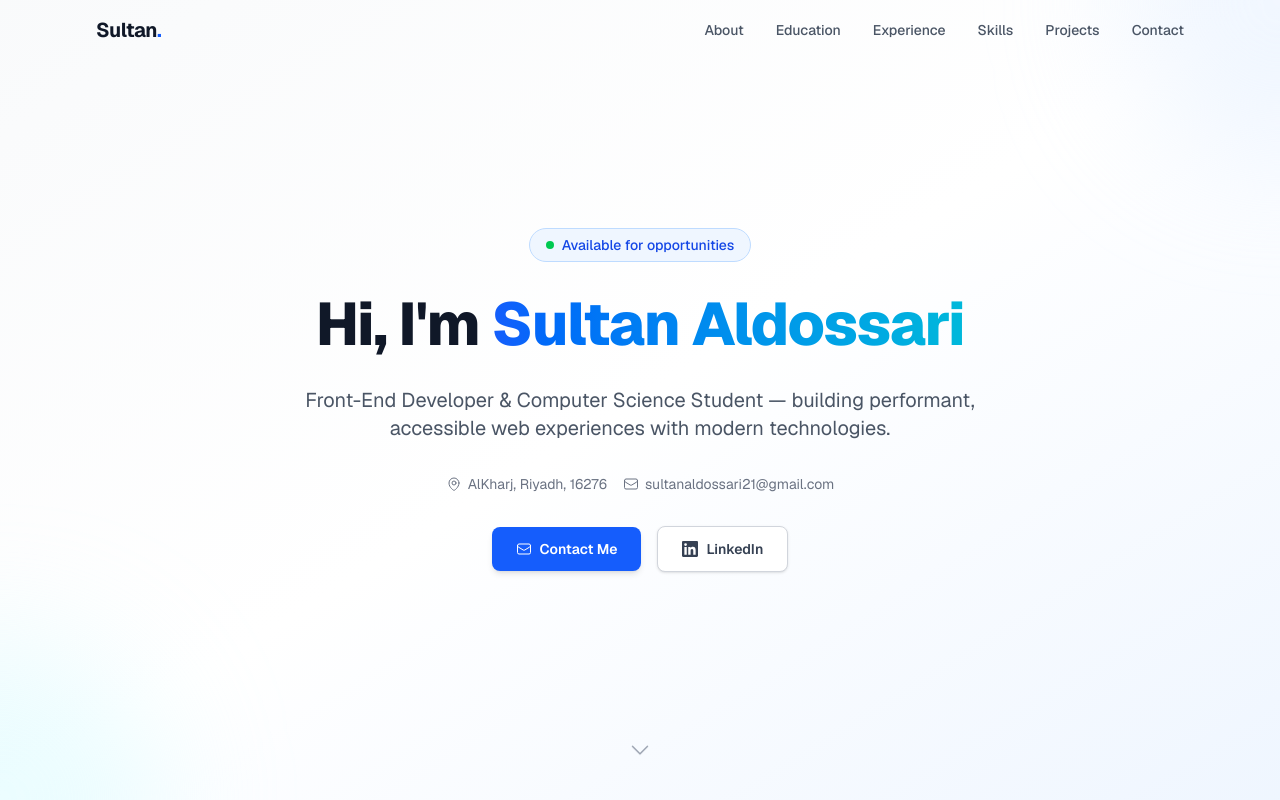
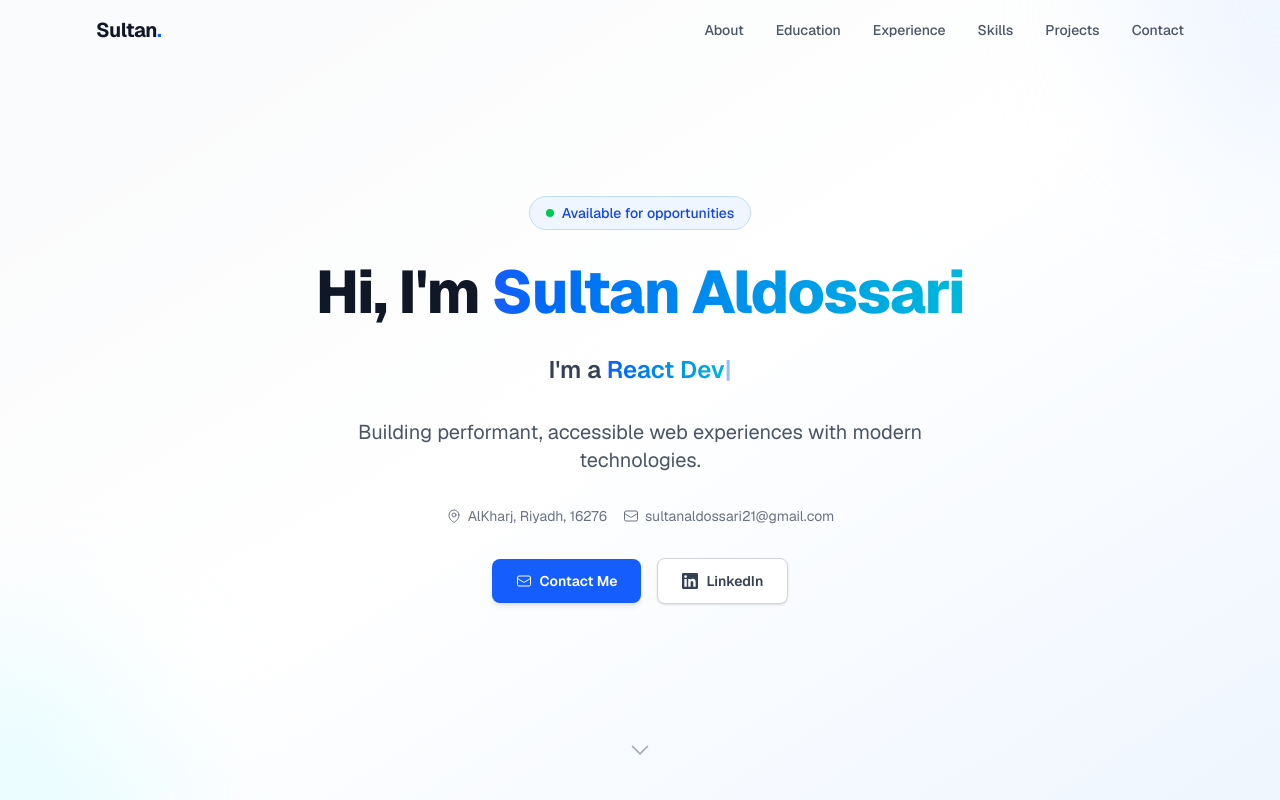
Before and after one commit to SuL6aN502/portofolo, a Next.js app: page / in a window 1280 px wide. Shown: the top 800 px of the page. Built offline with nearby package versions, Linux system fonts and the light colour scheme.

Commit message:
Add typing effect to hero

```diff
--- a/src/components/Hero.tsx
+++ b/src/components/Hero.tsx
@@ -1,4 +1,5 @@
 import { PersonalInfo } from "@/types";
+import TypeWriter from "@/components/TypeWriter";
 
 interface HeroProps {
   personalInfo: PersonalInfo;
@@ -33,9 +34,23 @@
             </span>
           </h1>
 
+          <div className="text-xl font-semibold text-gray-700 dark:text-gray-300 sm:text-2xl">
+            I'm a{" "}
+            <TypeWriter
+              className="bg-gradient-to-r from-blue-600 to-cyan-500 bg-clip-text text-transparent"
+              words={[
+                "Front-End Developer",
+                "React Developer",
+                "Next.js Developer",
+                "Computer Science Student",
+                "UI/UX Enthusiast",
+              ]}
+            />
+          </div>
+
           <p className="mx-auto max-w-2xl text-lg text-gray-600 dark:text-gray-400 sm:text-xl">
-            Front-End Developer & Computer Science Student — building
-            performant, accessible web experiences with modern technologies.
+            Building performant, accessible web experiences with modern
+            technologies.
           </p>
 
           <div className="flex flex-wrap items-center justify-center gap-4 text-sm text-gray-500 dark:text-gray-400">
--- /dev/null
+++ b/src/components/TypeWriter.tsx
@@ -0,0 +1,59 @@
+"use client";
+
+import { useEffect, useState } from "react";
+
+interface TypeWriterProps {
+  words: string[];
+  typeSpeed?: number;
+  deleteSpeed?: number;
+  delay?: number;
+  className?: string;
+}
+
+export default function TypeWriter({
+  words,
+  typeSpeed = 80,
+  deleteSpeed = 40,
+  delay = 1600,
+  className,
+}: TypeWriterProps) {
+  const [wordIndex, setWordIndex] = useState(0);
+  const [subIndex, setSubIndex] = useState(0);
+  const [reverse, setReverse] = useState(false);
+
+  useEffect(() => {
+    if (words.length === 0) return;
+
+    const word = words[wordIndex % words.length];
+
+    // Finished typing the full word -> pause, then start deleting.
+    if (!reverse && subIndex === word.length) {
+      const timeout = setTimeout(() => setReverse(true), delay);
+      return () => clearTimeout(timeout);
+    }
+
+    // Finished deleting -> move to the next word.
+    if (reverse && subIndex === 0) {
+      setReverse(false);
+      setWordIndex((prev) => (prev + 1) % words.length);
+      return;
+    }
+
+    const timeout = setTimeout(
+      () => setSubIndex((prev) => prev + (reverse ? -1 : 1)),
+      reverse ? deleteSpeed : typeSpeed
+    );
+
+    return () => clearTimeout(timeout);
+  }, [subIndex, reverse, wordIndex, words, typeSpeed, deleteSpeed, delay]);
+
+  const currentWord =
+    words[wordIndex % words.length]?.substring(0, subIndex) ?? "";
+
+  return (
+    <span className={className}>
+      {currentWord}
+      <span className="animate-pulse text-blue-500 dark:text-cyan-400">|</span>
+    </span>
+  );
+}
```
